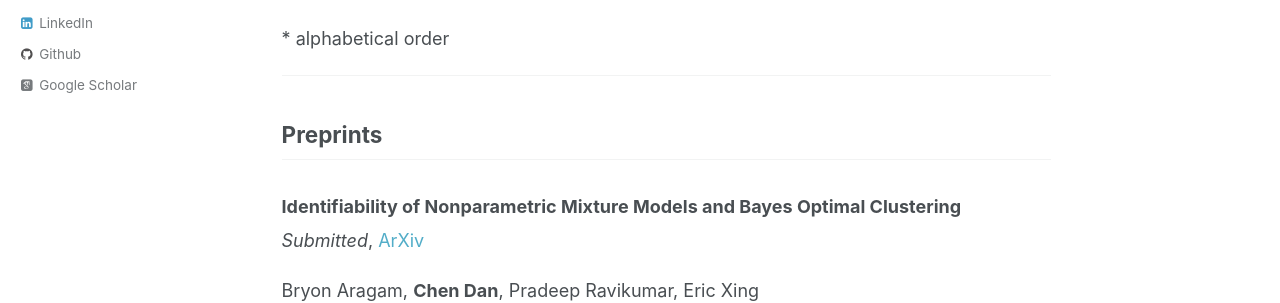
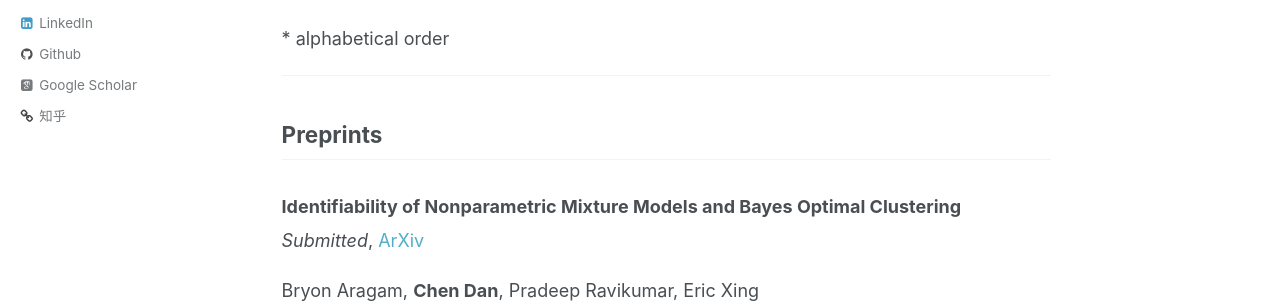
Before and after one commit to ChenDanCMU/chendancmu.github.io, a Jekyll site: the page built from _pages/publications.md, in a window 1280 px wide. Shown: the part 531-834 px from the top of the page. Built offline with Jekyll 4.4.1, drawn with Linux system fonts in a browser that asks for light colours; some web fonts are replaced.

Commit message:
fix thss

```diff
--- a/_includes/author-profile.html
+++ b/_includes/author-profile.html
@@ -109,6 +109,9 @@
       {% if author.wikipedia %}
         <li><a href="https://en.wikipedia.org/wiki/User:{{ author.wikipedia }}"><i class="fa fa-fw fa-chain" aria-hidden="true"></i> Wikipedia</a></li>
       {% endif %}
+        {% if author.zhihu %}
+        <li><a href="{{ author.zhihu }}"><i class="fa fa-fw fa-chain" aria-hidden="true"></i> 知乎 </a></li>
+      {% endif %}
     </ul>
   </div>
 </div>
--- a/_pages/publications.md
+++ b/_pages/publications.md
@@ -53,7 +53,7 @@
 
 ### 布尔矩阵的低秩近似
 
-[PDF (In Chinese)](https://chendancmu.github.io/files/thesis.pdf)
+[PDF (In Chinese)](https://chendancmu.github.io/files/pkuthss.pdf)
 
 Thesis Advisor: Prof. Liwei Wang
 
```
